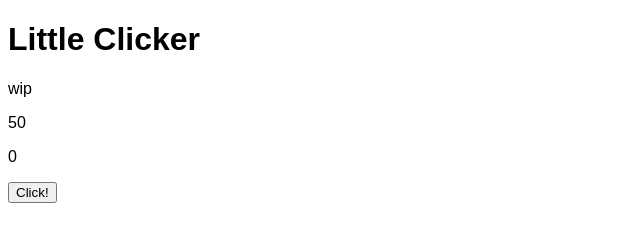
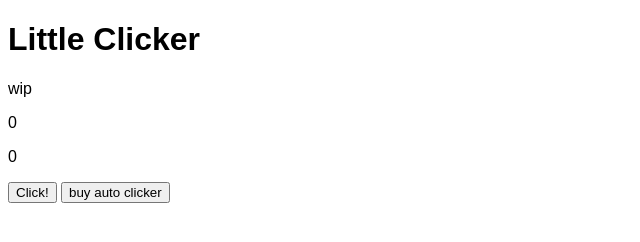
Before and after one commit to LilTerror11/littleclicker, a plain HTML site: page index.html in a window 1280 px wide. Shown: the whole page, without its empty margins (0-640 px from the left). Drawn offline with Linux system fonts and the light colour scheme.

Commit message:
added money stuff

```diff
--- a/index.html
+++ b/index.html
@@ -12,5 +12,6 @@
     <p id="cps"></p>
     <p id="money"></p>
     <button onclick="money++;">Click!</button>
+    <button onclick="autoClicker++;">buy auto clicker</button>
   </body>
 </html>
--- a/main.js
+++ b/main.js
@@ -51,8 +51,10 @@ function autoClickers() {
 }
 
 setInterval(function() {
-    cps += 1.0;
-    cps *= 1.0;
+    //cps += 1.0;
+    //cps *= 1.0;
     document.getElementById("cps").innerHTML = cps;
     document.getElementById("money").innerHTML = money;
 }, 100);
+
+setInterval(autoClickers, 1000);
```
